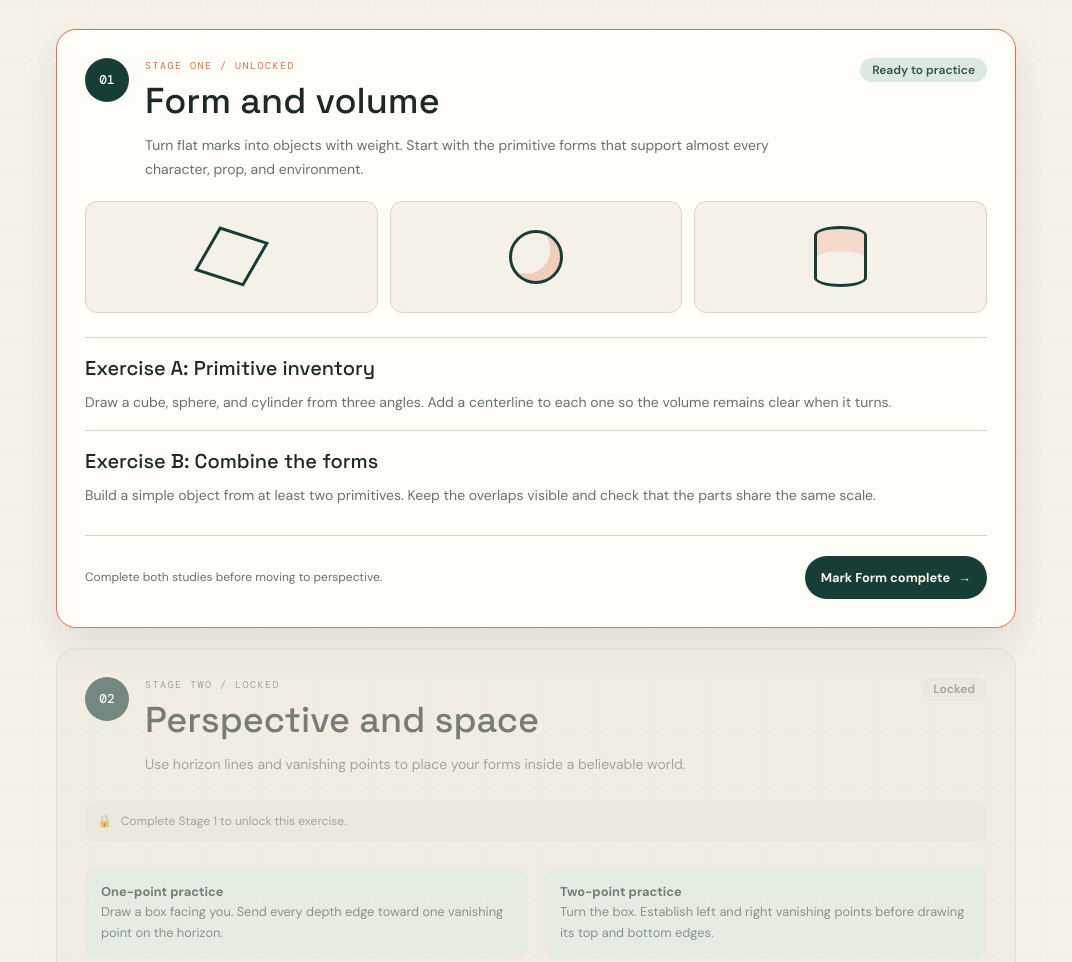
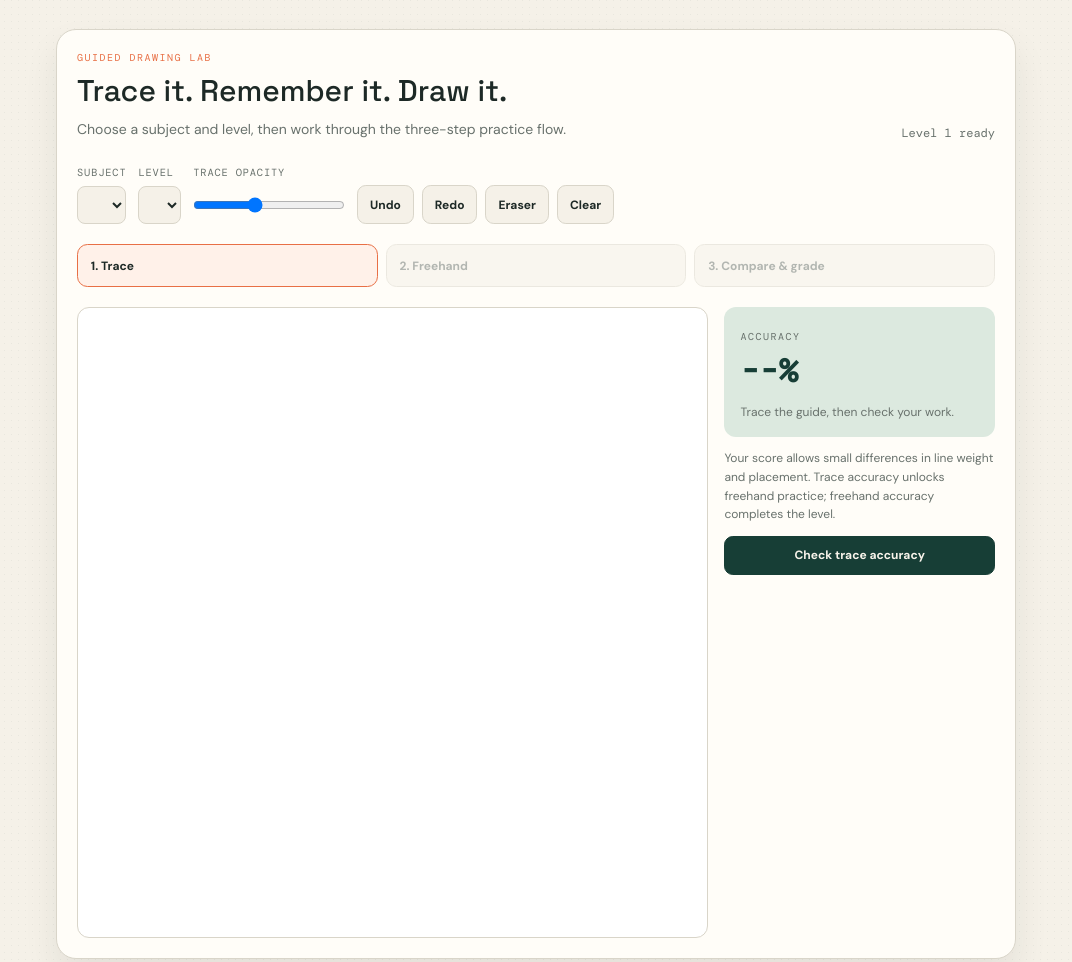
Before and after one commit to Mabayaz/Draw-Flow-, a plain HTML site: page pages/exercises/index.html in a window 1280 px wide. Shown: the part 780-1742 px from the top of the page, without its empty margins (104-1176 px from the left). Drawn offline with nearby package versions, Linux system fonts and the light colour scheme.

Commit message:
Auto-commit: 2026-09-24 00:33:14

```diff
--- a/pages/exercises/index.html
+++ b/pages/exercises/index.html
@@ -35,6 +35,27 @@
     .shape-sphere { width: 3.4rem; height: 3.4rem; border: 3px solid currentColor; border-radius: 50%; box-shadow: inset -.6rem -.45rem 0 rgba(232, 111, 69, .28); }
     .shape-cylinder { width: 3.3rem; height: 3.8rem; border: 3px solid currentColor; border-radius: 50% / 15%; box-shadow: inset 0 1.4rem 0 rgba(232, 111, 69, .18); }
     .prompt-box { border-radius: .9rem; background: #dce9df; padding: 1rem; color: #31564a; font-size: .8rem; line-height: 1.6; }
+    .exercise-studio { border: 1px solid #d9d5c9; border-radius: 1.25rem; background: #fffdf8; padding: 1.25rem; box-shadow: 0 18px 34px rgba(29, 41, 38, .08); }
+    .studio-toolbar { display: flex; flex-wrap: wrap; align-items: end; gap: .75rem; }
+    .studio-field { display: grid; gap: .35rem; color: #68716c; font-family: 'DM Mono', monospace; font-size: .65rem; text-transform: uppercase; letter-spacing: .08em; }
+    .studio-field select, .studio-field input { min-height: 2.4rem; border: 1px solid #d9d5c9; border-radius: .5rem; background: #f5f1e8; padding: .45rem .65rem; color: #1d2926; font: inherit; text-transform: none; letter-spacing: 0; }
+    .studio-stepbar { display: grid; grid-template-columns: repeat(3, minmax(0, 1fr)); gap: .5rem; margin: 1.25rem 0; }
+    .studio-step { border: 1px solid #d9d5c9; border-radius: .65rem; background: #f5f1e8; padding: .7rem .8rem; color: #68716c; font-size: .75rem; font-weight: 700; text-align: left; }
+    .studio-step.is-active { border-color: #e86f45; background: #fff1e9; color: #1d2926; }
+    .studio-step:disabled { cursor: not-allowed; opacity: .5; }
+    .studio-board { display: grid; gap: 1rem; grid-template-columns: minmax(0, 1.4fr) minmax(14rem, .6fr); align-items: start; }
+    .canvas-frame { position: relative; overflow: hidden; min-height: 20rem; border: 1px solid #d9d5c9; border-radius: .75rem; background: #fff; }
+    .canvas-frame canvas { display: block; width: 100%; height: auto; aspect-ratio: 1 / 1; cursor: crosshair; touch-action: none; }
+    .canvas-frame canvas + canvas { position: absolute; inset: 0; }
+    .studio-side { display: grid; gap: .75rem; }
+    .studio-actions { display: flex; flex-wrap: wrap; gap: .5rem; }
+    .studio-button { border: 1px solid #d9d5c9; border-radius: .55rem; background: #f5f1e8; padding: .6rem .75rem; color: #1d2926; font-size: .75rem; font-weight: 700; }
+    .studio-button.primary { border-color: #173e36; background: #173e36; color: #f8f4eb; }
+    .studio-button:disabled { cursor: not-allowed; opacity: .5; }
+    .studio-score { border-radius: .75rem; background: #dce9df; padding: 1rem; }
+    .studio-score strong { display: block; color: #173e36; font-family: 'DM Mono', monospace; font-size: 2rem; }
+    .studio-hint { color: #68716c; font-size: .75rem; line-height: 1.55; }
+    @media (max-width: 800px) { .studio-board { grid-template-columns: 1fr; } .studio-stepbar { grid-template-columns: 1fr; } }
     @media (max-width: 640px) { .shape-grid { grid-template-columns: 1fr; } .module-card { padding: 1.25rem; } }
   </style>
 </head>
@@ -87,7 +108,45 @@
 </div>
 </section>
 
-      <div class="space-y-5">
+      <section class="exercise-studio" aria-labelledby="studio-title">
+        <div class="flex flex-col justify-between gap-4 sm:flex-row sm:items-end">
+          <div>
+            <p class="font-mono-draw text-[10px] uppercase tracking-[.15em] text-accent">Guided drawing lab</p>
+            <h2 id="studio-title" class="mt-2 font-display text-3xl">Trace it. Remember it. Draw it.</h2>
+            <p id="studio-description" class="mt-2 max-w-2xl text-sm leading-6 text-muted-foreground">Choose a subject and level, then work through the three-step practice flow.</p>
+          </div>
+          <p id="studio-level-status" class="font-mono-draw text-xs text-muted-foreground">Level 1 ready</p>
+        </div>
+        <div class="studio-toolbar mt-6">
+          <label class="studio-field">Subject<select id="studio-subject" aria-label="Exercise subject"></select></label>
+          <label class="studio-field">Level<select id="studio-level" aria-label="Exercise level"></select></label>
+          <label class="studio-field">Trace opacity<input id="studio-opacity" type="range" min="0" max="0.8" step="0.05" value="0.28" aria-label="Trace opacity"></label>
+          <div class="studio-actions">
+            <button id="studio-undo" class="studio-button" type="button">Undo</button>
+            <button id="studio-redo" class="studio-button" type="button">Redo</button>
+            <button id="studio-eraser" class="studio-button" type="button">Eraser</button>
+            <button id="studio-clear" class="studio-button" type="button">Clear</button>
+          </div>
+        </div>
+        <div class="studio-stepbar" role="tablist" aria-label="Exercise steps">
+          <button class="studio-step is-active" type="button" data-studio-step="trace">1. Trace</button>
+          <button class="studio-step" type="button" data-studio-step="freehand" disabled>2. Freehand</button>
+          <button class="studio-step" type="button" data-studio-step="compare" disabled>3. Compare &amp; grade</button>
+        </div>
+        <div class="studio-board">
+          <div class="canvas-frame" aria-label="Drawing canvas">
+            <canvas id="studio-reference-layer" aria-hidden="true"></canvas>
+            <canvas id="studio-drawing-canvas" aria-label="Draw here"></canvas>
+          </div>
+          <aside class="studio-side">
+            <div class="studio-score"><span class="font-mono-draw text-[10px] uppercase tracking-[.15em] text-muted-foreground">Accuracy</span><strong id="studio-score">--%</strong><p id="studio-score-message" class="mt-2 studio-hint">Trace the guide, then check your work.</p></div>
+            <p class="studio-hint">Your score allows small differences in line weight and placement. Trace accuracy unlocks freehand practice; freehand accuracy completes the level.</p>
+            <button id="studio-check" class="studio-button primary" type="button">Check trace accuracy</button>
+          </aside>
+        </div>
+      </section>
+
+      <div class="space-y-5" hidden>
         <section id="stage-form" class="module-card is-active" data-stage="1">
 <div class="flex flex-col justify-between gap-5 sm:flex-row sm:items-start">
 <div class="flex gap-4">
```
